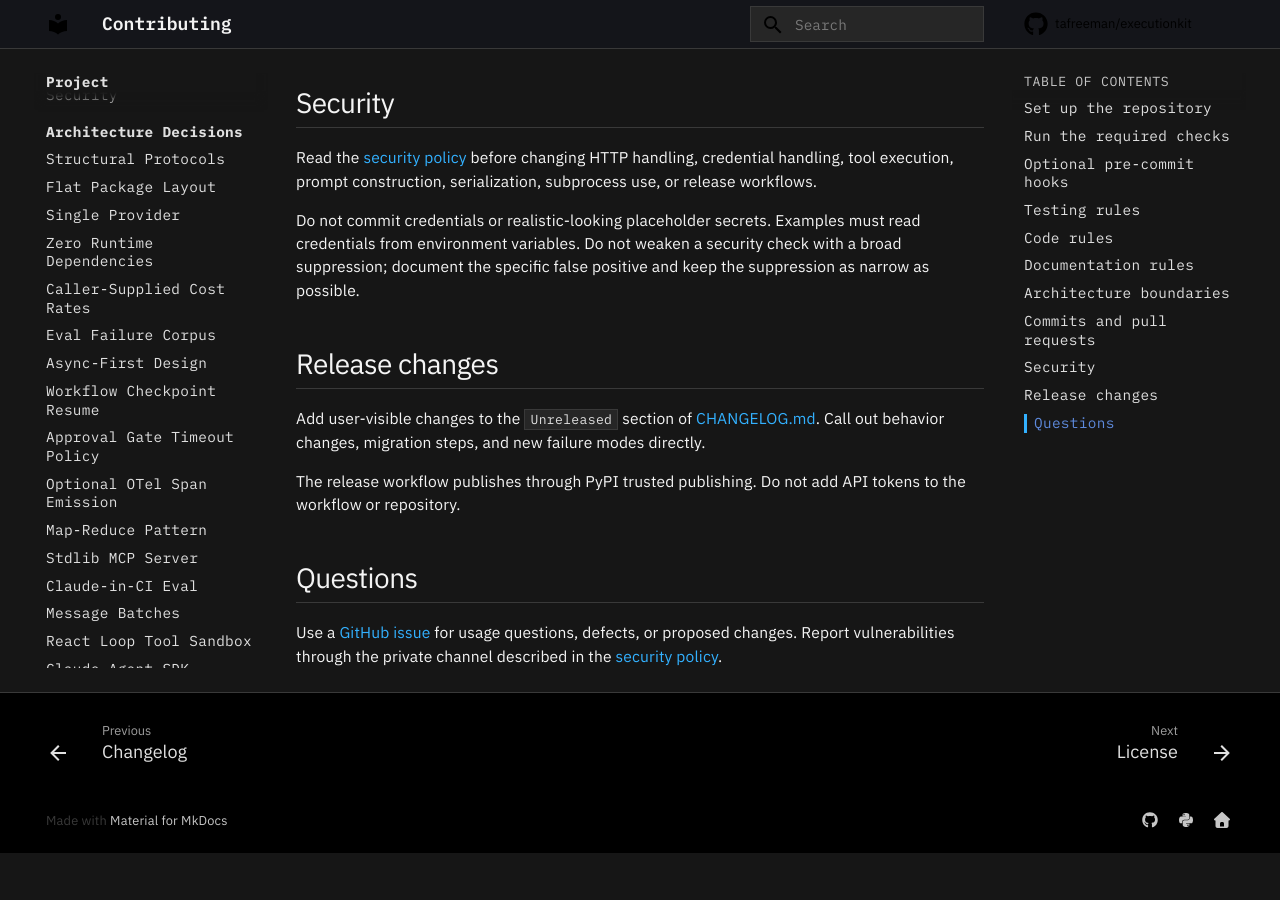
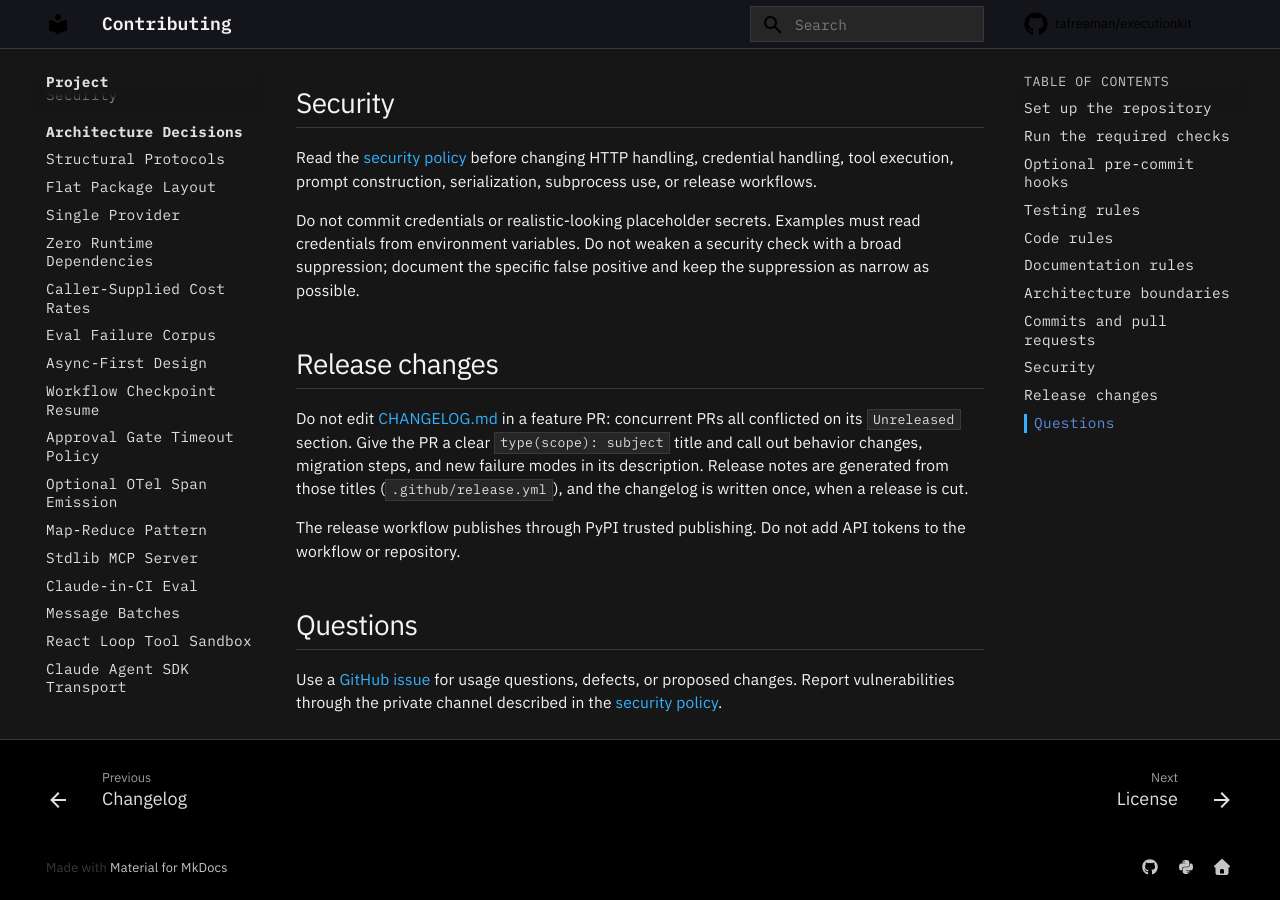
Before and after one commit to tafreeman/executionkit, an MkDocs documentation site: the page built from docs/contributing.md, in a window 1280 px wide and 900 px high, scrolled down 4552 px. Built offline with MkDocs 1.6.1 and Material for MkDocs 9.7.7, drawn with Linux system fonts in a browser that asks for light colours; comment, search, counter and statistics services are not loaded; before the commit the page ends 5405 px from its top, so only the background shows below that.

Commit message:
ci: cut merge friction that costs more than it catches (#71)
- Run the pip-audit step on PRs only when requirements.lock or pyproject.toml
  changes; pushes to main always audit. The required Bandit job still reports.
- Feature PRs stop editing CHANGELOG.md (CONTRIBUTING); release notes come
  from squash titles via release.yml.
- Qodo reviews on PR open only (.pr_agent.toml).

```diff
--- a/CONTRIBUTING.md
+++ b/CONTRIBUTING.md
@@ -196,9 +196,13 @@ the suppression as narrow as possible.
 
 ## Release changes
 
-Add user-visible changes to the `Unreleased` section of
-[CHANGELOG.md](https://github.com/tafreeman/executionkit/blob/main/CHANGELOG.md).
-Call out behavior changes, migration steps, and new failure modes directly.
+Do not edit
+[CHANGELOG.md](https://github.com/tafreeman/executionkit/blob/main/CHANGELOG.md)
+in a feature PR: concurrent PRs all conflicted on its `Unreleased` section.
+Give the PR a clear `type(scope): subject` title and call out behavior changes,
+migration steps, and new failure modes in its description. Release notes are
+generated from those titles (`.github/release.yml`), and the changelog is
+written once, when a release is cut.
 
 The release workflow publishes through PyPI trusted publishing. Do not add API
 tokens to the workflow or repository.
```
Also changed, not shown: .claude/skills/add-pattern/SKILL.md (+3 -2 lines), .claude/skills/release/SKILL.md (+5 -3 lines), .pr_agent.toml (added), 2 other files.
